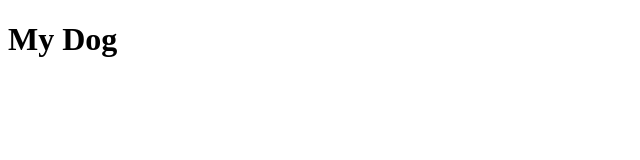
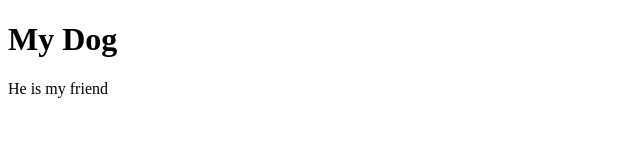
Before and after one commit to cruzgx/dayExample, a plain HTML site: page index.html in a window 1280 px wide. Shown: the whole page, without its empty margins (0-640 px from the left). Drawn offline with Linux system fonts and the light colour scheme.

Commit message:
Added paragraph w. dogs name

```diff
--- a/index.html
+++ b/index.html
@@ -7,6 +7,7 @@
     <body>
         <main>
             <h1>My Dog</h1>
+            <p>He is my friend</p>
         </main>
     </body>
 </html>
```
